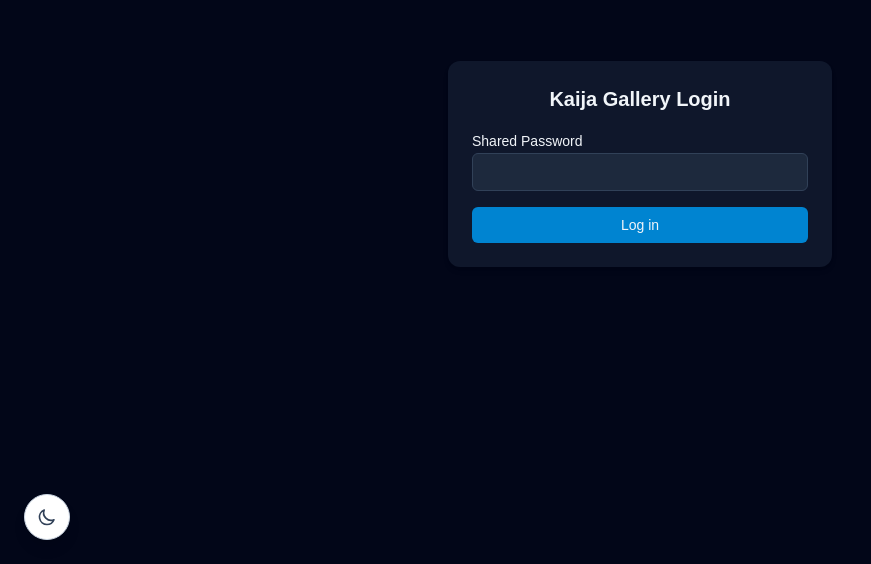
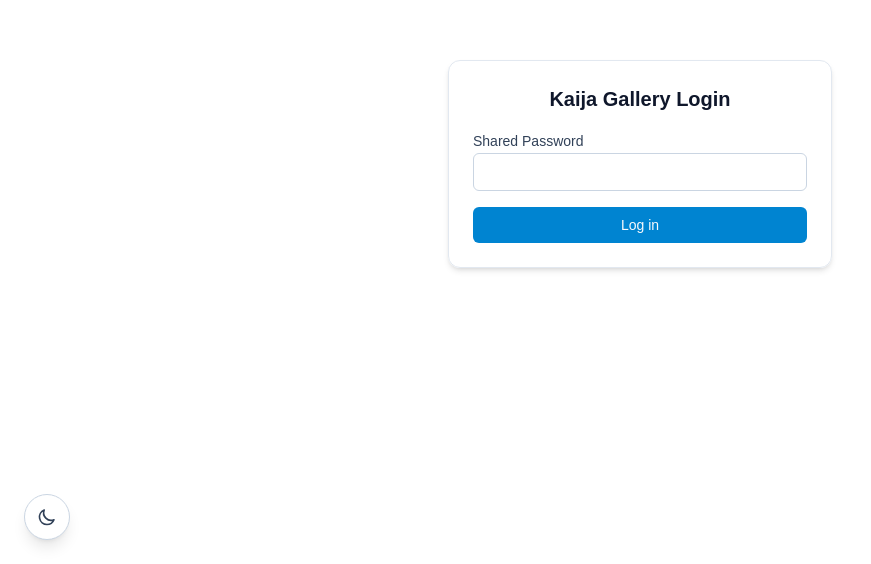
Before and after one commit to ccorbett0116/kaija-gallery, a Next.js app: page /login in a window 1280 px wide. Shown: the part 236-800 px from the top of the page, without its empty margins (0-871 px from the left). Built offline with nearby package versions, Linux system fonts and the light colour scheme; no server answers.

Commit message:
light mode patch (MVP patch)

```diff
--- a/src/app/ThemeProvider.tsx
+++ b/src/app/ThemeProvider.tsx
@@ -18,26 +18,28 @@ export function ThemeProvider({ children }: { children: React.ReactNode }) {
     const [theme, setTheme] = useState<Theme | null>(null);
     const [mounted, setMounted] = useState(false);
 
+    const applyTheme = (next: Theme) => {
+        const root = document.documentElement;
+        root.classList.toggle('dark', next === 'dark');
+        root.style.setProperty('color-scheme', next);
+    };
+
     useEffect(() => {
         // Sync with saved preference or system default once client is ready
-        const savedTheme = localStorage.getItem('theme') as Theme | null;
+        const savedTheme = localStorage.getItem('theme');
         const systemTheme = window.matchMedia('(prefers-color-scheme: dark)').matches ? 'dark' : 'light';
-        const initialTheme = savedTheme || systemTheme;
+        const initialTheme = savedTheme === 'dark' || savedTheme === 'light' ? savedTheme : systemTheme;
 
         setTheme(initialTheme);
+        localStorage.setItem('theme', initialTheme);
         setMounted(true);
     }, []);
 
     useEffect(() => {
         if (!mounted || !theme) return;
 
-        // Update document class and localStorage
-        const root = document.documentElement;
-        if (theme === 'dark') {
-            root.classList.add('dark');
-        } else {
-            root.classList.remove('dark');
-        }
+        // Update document class, color scheme, and localStorage
+        applyTheme(theme);
         localStorage.setItem('theme', theme);
     }, [theme, mounted]);
 
--- a/src/app/globals.css
+++ b/src/app/globals.css
@@ -1,15 +1,17 @@
 @import "tailwindcss";
 
-@custom-variant dark (&:is(.dark &));
+@custom-variant dark (&:where(.dark, .dark *));
 
 :root {
   --background: #ffffff;
   --foreground: #171717;
+  color-scheme: light;
 }
 
 :root.dark {
   --background: #0a0a0a;
   --foreground: #ededed;
+  color-scheme: dark;
 }
 
 @theme inline {
--- a/src/app/layout.tsx
+++ b/src/app/layout.tsx
@@ -32,11 +32,13 @@ export default function RootLayout({
             __html: `
               (function() {
                 try {
+                  const root = document.documentElement;
                   const theme = localStorage.getItem('theme') ||
                     (window.matchMedia('(prefers-color-scheme: dark)').matches ? 'dark' : 'light');
                   if (theme === 'dark') {
-                    document.documentElement.classList.add('dark');
+                    root.classList.add('dark');
                   }
+                  root.style.colorScheme = theme === 'dark' ? 'dark' : 'light';
                 } catch (e) {}
               })()
             `,
--- a/src/app/login/page.tsx
+++ b/src/app/login/page.tsx
@@ -18,32 +18,32 @@ export default async function LoginPage({ searchParams }: LoginPageProps) {
     const from = params?.from ?? '/';
 
     return (
-        <main className="min-h-screen flex items-center justify-center bg-slate-950 text-slate-100">
+        <main className="min-h-screen flex items-center justify-center bg-white dark:bg-slate-950 text-slate-900 dark:text-slate-100">
             <form
-            className="w-full max-w-sm space-y-4 bg-slate-900 p-6 rounded-xl shadow-md"
+                className="w-full max-w-sm space-y-4 bg-white/90 dark:bg-slate-900 p-6 rounded-xl shadow-md border border-slate-200 dark:border-slate-800"
                 action={loginAction}
             >
                 <input type="hidden" name="from" value={from} />
                 <h1 className="text-xl font-semibold text-center">Kaija Gallery Login</h1>
 
                 {error && (
-        <p className="text-sm text-red-400">
+                    <p className="text-sm text-red-600 dark:text-red-400">
                         Incorrect password. Please try again.
                     </p>
                 )}
 
                 <label className="block space-y-1">
-    <span className="text-sm">Shared Password</span>
+                    <span className="text-sm text-slate-700 dark:text-slate-200">Shared Password</span>
                     <input
                         name="password"
                         type="password"
-    className="w-full rounded-md bg-slate-800 border border-slate-700 px-3 py-2 text-sm focus:outline-none focus:ring focus:ring-sky-500"
+                        className="w-full rounded-md bg-white dark:bg-slate-950 border border-slate-300 dark:border-slate-700 px-3 py-2 text-sm text-slate-900 dark:text-slate-100 focus:outline-none focus:ring focus:ring-sky-500"
                     />
                 </label>
 
                 <button
                     type="submit"
-    className="w-full rounded-md bg-sky-600 px-3 py-2 text-sm font-medium hover:bg-sky-500"
+                    className="w-full rounded-md bg-sky-600 px-3 py-2 text-sm font-medium text-slate-50 dark:text-slate-100 hover:bg-sky-500"
                 >
                     Log in
                 </button>
```
Also changed, not shown: 1 other file (tests, documents, lock files or other folders). Lines whose indentation alone changed are shown as unchanged.
